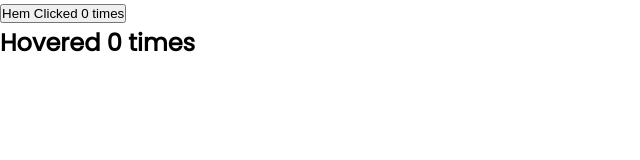
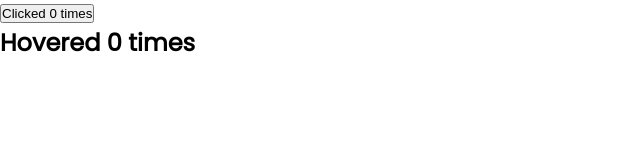
Before and after one commit to hemshah011/React-Basics, a React (Create React App) app: page / in a window 1280 px wide. Shown: the top 160 px of the page, without its empty margins (0-640 px from the left). Built offline with nearby package versions, Linux system fonts and the light colour scheme.

Commit message:
using render

```diff
--- a/src/App.js
+++ b/src/App.js
@@ -1,12 +1,18 @@
 import React from 'react'
-import ClickCounter from './components/ClickCounter';
-import HoverCounter from './components/HoverCounter';
+import ClickCounter2 from './components/ClickCounter2';
+import CounterRender from './components/CounterRender';
+import HoverCounter2 from './components/HoverCounter2.js';
+
 function App() {
   return (
     <div className="App">
       <header className="App-header">
-        <ClickCounter name='Hem'/>
-        <HoverCounter />
+        <CounterRender render= {(count,incrementCount)=>(
+          <ClickCounter2 count={count} incrementCount={incrementCount}/>
+        )}/>
+        <CounterRender render= {(count,incrementCount)=>(
+          <HoverCounter2 count={count} incrementCount={incrementCount}/>
+        )}/>
       </header>
     </div>
   );
--- /dev/null
+++ b/src/components/ClickCounter2.js
@@ -0,0 +1,16 @@
+import React, { Component } from 'react'
+
+class ClickCounter2 extends Component {
+
+
+    render() {
+        const {count,incrementCount}=this.props
+        return (
+            <button onClick={incrementCount}>
+                Clicked {count} times
+            </button>
+        )
+    }
+}
+
+export default ClickCounter2
--- /dev/null
+++ b/src/components/CounterRender.js
@@ -0,0 +1,25 @@
+import React, { Component } from 'react'
+class CounterRender extends Component {
+    constructor(props) {
+        super(props)
+
+        this.state = {
+             count:0
+        }
+    }
+
+    incrementCount=()=>{
+        this.setState(prevState =>{
+            return {count:prevState.count+1}
+        })
+    }
+    render() {
+        return (
+            <>
+                {this.props.render(this.state.count,this.incrementCount)}
+            </>
+        )
+    }
+}
+
+export default CounterRender
--- /dev/null
+++ b/src/components/HoverCounter2.js
@@ -0,0 +1,14 @@
+import React, { Component } from 'react'
+
+class HoverCounter2 extends Component {
+    render() {
+        const {count,incrementCount}=this.props
+        return (
+            <h2 onMouseOver={incrementCount}>
+                Hovered {count} times
+            </h2>
+        )
+    }
+}
+
+export default HoverCounter2
```
